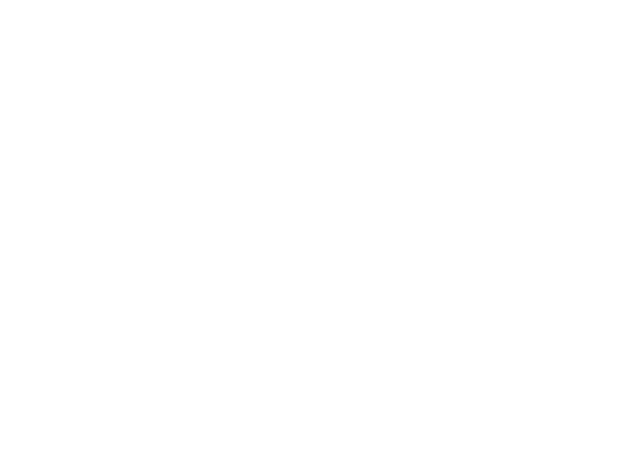
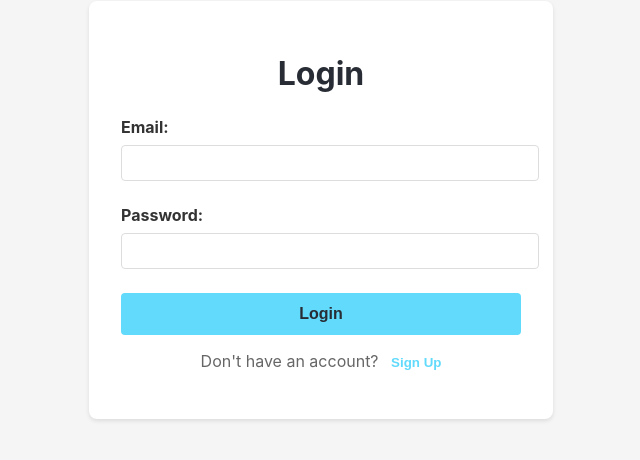
Before and after one commit to tiimbiim/ZotSpace, a React (Create React App) app in the folder zotspace_frontend/: page /login in a window 1280 px wide. Before the commit this address had no page. Shown: the part 190-650 px from the top of the page, without its empty margins (319-959 px from the left). Built offline with nearby package versions, Linux system fonts and the light colour scheme; the HTML template or start-up script is replaced by a standard one.

Commit message:
setup login

```diff
--- a/zotspace_frontend/src/App.css
+++ b/zotspace_frontend/src/App.css
@@ -39,6 +39,8 @@
   display: flex;
   gap: 2rem;
   margin-top: 2rem;
+  flex-wrap: wrap;
+  justify-content: center;
 }
 
 .action-button {
@@ -51,6 +53,7 @@
   cursor: pointer;
   transition: all 0.3s ease;
   font-weight: bold;
+  min-width: 200px;
 }
 
 .action-button:hover {
@@ -62,6 +65,15 @@
 .action-button:active {
   transform: translateY(0);
   box-shadow: 0 2px 4px rgba(0, 0, 0, 0.2);
+}
+
+.logout-button {
+  background-color: #dc3545;
+  color: white;
+}
+
+.logout-button:hover {
+  background-color: #c82333;
 }
 
 .App-link {
--- a/zotspace_frontend/src/App.js
+++ b/zotspace_frontend/src/App.js
@@ -1,8 +1,36 @@
-import React from 'react';
-import { BrowserRouter as Router, Routes, Route, useNavigate } from 'react-router-dom';
+import React, { useState, useEffect } from 'react';
+import { BrowserRouter as Router, Routes, Route, useNavigate, Navigate } from 'react-router-dom';
+import { onAuthStateChanged } from 'firebase/auth';
+import { auth } from './firebase';
 import './App.css';
+import Login from './pages/Login';
 import Schedule from './pages/Schedule';
 import StudyGroup from './pages/StudyGroup';
+
+// Protected Route component
+function ProtectedRoute({ children }) {
+  const [user, setUser] = useState(null);
+  const [loading, setLoading] = useState(true);
+
+  useEffect(() => {
+    const unsubscribe = onAuthStateChanged(auth, (user) => {
+      setUser(user);
+      setLoading(false);
+    });
+
+    return () => unsubscribe();
+  }, []);
+
+  if (loading) {
+    return <div>Loading...</div>;
+  }
+
+  if (!user) {
+    return <Navigate to="/login" />;
+  }
+
+  return children;
+}
 
 function Home() {
   const navigate = useNavigate();
@@ -13,6 +41,15 @@ function Home() {
 
   const handleFindStudyGroup = () => {
     navigate('/study-group');
+  };
+
+  const handleLogout = async () => {
+    try {
+      await auth.signOut();
+      navigate('/login');
+    } catch (error) {
+      console.error('Error signing out:', error);
+    }
   };
 
   return (
@@ -33,6 +70,12 @@ function Home() {
           >
             Find Study Group
           </button>
+          <button
+            className="action-button logout-button"
+            onClick={handleLogout}
+          >
+            Logout
+          </button>
         </div>
       </header>
     </div>
@@ -43,9 +86,31 @@ function App() {
   return (
     <Router>
       <Routes>
-        <Route path="/" element={<Home />} />
-        <Route path="/schedule" element={<Schedule />} />
-        <Route path="/study-group" element={<StudyGroup />} />
+        <Route path="/login" element={<Login />} />
+        <Route
+          path="/"
+          element={
+            <ProtectedRoute>
+              <Home />
+            </ProtectedRoute>
+          }
+        />
+        <Route
+          path="/schedule"
+          element={
+            <ProtectedRoute>
+              <Schedule />
+            </ProtectedRoute>
+          }
+        />
+        <Route
+          path="/study-group"
+          element={
+            <ProtectedRoute>
+              <StudyGroup />
+            </ProtectedRoute>
+          }
+        />
       </Routes>
     </Router>
   );
--- /dev/null
+++ b/zotspace_frontend/src/firebase.js
@@ -0,0 +1,18 @@
+import { initializeApp } from 'firebase/app';
+import { getAuth } from 'firebase/auth';
+
+// Your web app's Firebase configuration
+const firebaseConfig = {
+  // TODO: Replace with your Firebase config object
+  apiKey: "YOUR_API_KEY",
+  authDomain: "YOUR_AUTH_DOMAIN",
+  projectId: "YOUR_PROJECT_ID",
+  storageBucket: "YOUR_STORAGE_BUCKET",
+  messagingSenderId: "YOUR_MESSAGING_SENDER_ID",
+  appId: "YOUR_APP_ID"
+};
+
+// Initialize Firebase
+const app = initializeApp(firebaseConfig);
+export const auth = getAuth(app);
+export default app;
--- /dev/null
+++ b/zotspace_frontend/src/pages/Login.css
@@ -0,0 +1,84 @@
+.login-container {
+  min-height: 100vh;
+  display: flex;
+  justify-content: center;
+  align-items: center;
+  background-color: #f5f5f5;
+}
+
+.login-box {
+  background-color: white;
+  padding: 2rem;
+  border-radius: 8px;
+  box-shadow: 0 2px 4px rgba(0, 0, 0, 0.1);
+  width: 100%;
+  max-width: 400px;
+}
+
+.login-box h1 {
+  text-align: center;
+  color: #282c34;
+  margin-bottom: 1.5rem;
+}
+
+.form-group {
+  margin-bottom: 1.5rem;
+}
+
+.form-group label {
+  display: block;
+  margin-bottom: 0.5rem;
+  color: #333;
+  font-weight: bold;
+}
+
+.form-group input {
+  width: 100%;
+  padding: 0.75rem;
+  border: 1px solid #ddd;
+  border-radius: 4px;
+  font-size: 1rem;
+}
+
+.submit-button {
+  width: 100%;
+  padding: 0.75rem;
+  background-color: #61dafb;
+  color: #282c34;
+  border: none;
+  border-radius: 4px;
+  font-size: 1rem;
+  font-weight: bold;
+  cursor: pointer;
+  transition: background-color 0.3s ease;
+}
+
+.submit-button:hover {
+  background-color: #4fa8c7;
+}
+
+.error-message {
+  color: #dc3545;
+  text-align: center;
+  margin-bottom: 1rem;
+}
+
+.toggle-text {
+  text-align: center;
+  margin-top: 1rem;
+  color: #666;
+}
+
+.toggle-button {
+  background: none;
+  border: none;
+  color: #61dafb;
+  cursor: pointer;
+  font-weight: bold;
+  padding: 0;
+  margin-left: 0.5rem;
+}
+
+.toggle-button:hover {
+  text-decoration: underline;
+}
--- /dev/null
+++ b/zotspace_frontend/src/pages/Login.js
@@ -0,0 +1,76 @@
+import React, { useState } from 'react';
+import { useNavigate } from 'react-router-dom';
+import { signInWithEmailAndPassword, createUserWithEmailAndPassword } from 'firebase/auth';
+import { auth } from '../firebase';
+import './Login.css';
+
+function Login() {
+  const [email, setEmail] = useState('');
+  const [password, setPassword] = useState('');
+  const [isLogin, setIsLogin] = useState(true);
+  const [error, setError] = useState('');
+  const navigate = useNavigate();
+
+  const handleSubmit = async (e) => {
+    e.preventDefault();
+    setError('');
+
+    try {
+      if (isLogin) {
+        // Sign in
+        await signInWithEmailAndPassword(auth, email, password);
+      } else {
+        // Sign up
+        await createUserWithEmailAndPassword(auth, email, password);
+      }
+      navigate('/'); // Navigate to home page after successful login/signup
+    } catch (error) {
+      setError(error.message);
+    }
+  };
+
+  return (
+    <div className="login-container">
+      <div className="login-box">
+        <h1>{isLogin ? 'Login' : 'Sign Up'}</h1>
+        {error && <p className="error-message">{error}</p>}
+        <form onSubmit={handleSubmit}>
+          <div className="form-group">
+            <label htmlFor="email">Email:</label>
+            <input
+              type="email"
+              id="email"
+              value={email}
+              onChange={(e) => setEmail(e.target.value)}
+              required
+            />
+          </div>
+          <div className="form-group">
+            <label htmlFor="password">Password:</label>
+            <input
+              type="password"
+              id="password"
+              value={password}
+              onChange={(e) => setPassword(e.target.value)}
+              required
+            />
+          </div>
+          <button type="submit" className="submit-button">
+            {isLogin ? 'Login' : 'Sign Up'}
+          </button>
+        </form>
+        <p className="toggle-text">
+          {isLogin ? "Don't have an account? " : "Already have an account? "}
+          <button
+            className="toggle-button"
+            onClick={() => setIsLogin(!isLogin)}
+          >
+            {isLogin ? 'Sign Up' : 'Login'}
+          </button>
+        </p>
+      </div>
+    </div>
+  );
+}
+
+export default Login;
```
